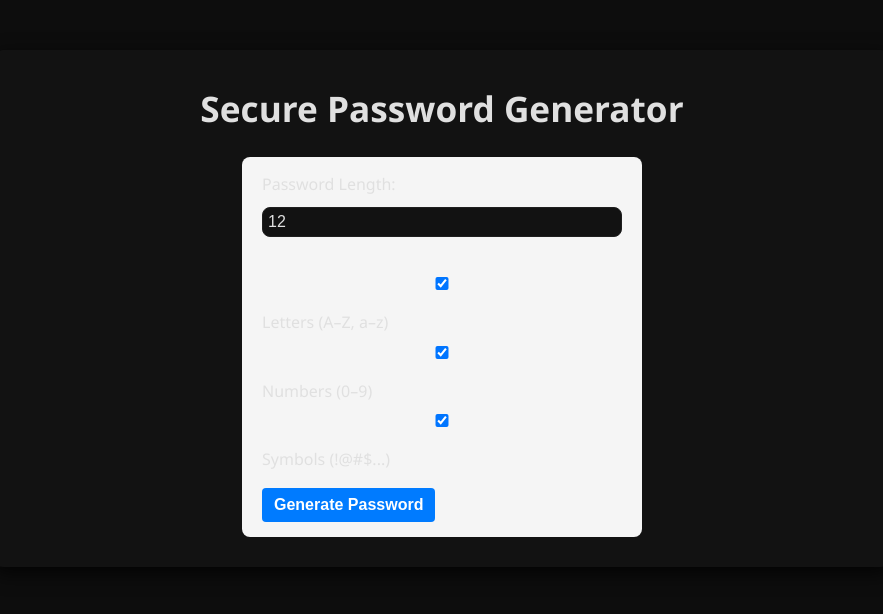
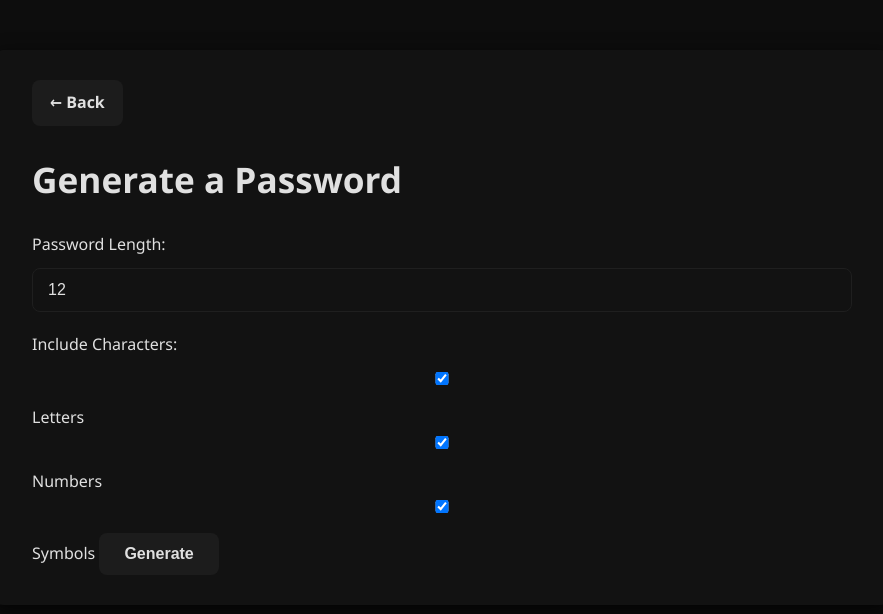
Before and after one commit to zach123abc/Hackathon-CyberSheild, a Flask app: page /generate in a window 1280 px wide. Shown: the part 69-683 px from the top of the page, without its empty margins (198-1081 px from the left). Run offline with Flask 3, Linux system fonts and the light colour scheme.

Commit message:
Update generate.html

```diff
--- a/templates/generate.html
+++ b/templates/generate.html
@@ -3,110 +3,40 @@
 {% block title %}Generate Password{% endblock %}
 
 {% block content %}
-<h1>Secure Password Generator</h1>
+<a class="back-btn" href="{{ url_for('menu') }}">← Back</a>
+<h1>Generate a Password</h1>
 
-<form method="post" class="password-form">
-  <div class="form-group">
+<form method="post">
   <label for="length">Password Length:</label>
   <input type="number" id="length" name="length" min="4" max="64" value="12" required>
-  </div>
 
-  <div class="form-group checkboxes">
-    <label><input type="checkbox" name="letters" checked> Letters (A–Z, a–z)</label>
-    <label><input type="checkbox" name="numbers" checked> Numbers (0–9)</label>
-    <label><input type="checkbox" name="symbols" checked> Symbols (!@#$...)</label>
-  </div>
+  <label>Include Characters:</label>
+  <input type="checkbox" id="letters" name="letters" checked> Letters
+  <input type="checkbox" id="numbers" name="numbers" checked> Numbers
+  <input type="checkbox" id="symbols" name="symbols" checked> Symbols
 
-  <button type="submit" class="btn">Generate Password</button>
+  <button type="submit">Generate</button>
 </form>
 
 {% if password %}
-  <div class="result-box">
-    <p><strong>Generated Password:</strong></p>
-    <div class="password-display" id="password">{{ password }}</div>
-    <button id="copyBtn" class="btn secondary">Copy to Clipboard</button>
-    <button id="regenBtn" class="btn secondary">Regenerate</button>
-  </div>
+<p><strong>Generated Password:</strong> <span id="password">{{ password }}</span></p>
+<button id="copyBtn">Copy to clipboard</button>
 {% endif %}
 
-<style>
-  h1 {
-    text-align: center;
-    margin-bottom: 20px;
-  }
-  .password-form {
-    max-width: 400px;
-    margin: 0 auto;
-    background: #f5f5f5;
-    padding: 15px 20px;
-    border-radius: 8px;
-  }
-  .form-group {
-    margin-bottom: 15px;
-  }
-  .form-group input[type="number"] {
-    width: 100%;
-    padding: 5px;
-  }
-  .checkboxes label {
-    display: block;
-    margin-bottom: 5px;
-  }
-  .btn {
-    background: #007bff;
-    color: white;
-    border: none;
-    padding: 8px 12px;
-    cursor: pointer;
-    border-radius: 4px;
-  }
-  .btn:hover {
-    background: #0056b3;
-  }
-  .btn.secondary {
-    background: #444;
-    margin-top: 10px;
-    margin-right: 5px;
-  }
-  .result-box {
-    max-width: 400px;
-    margin: 20px auto;
-    text-align: center;
-  }
-  .password-display {
-    background: #eee;
-    padding: 10px;
-    border-radius: 6px;
-    font-family: monospace;
-    font-size: 1.1em;
-    word-break: break-all;
-    margin-bottom: 10px;
-  }
-</style>
-
 <script>
-document.addEventListener('DOMContentLoaded', () => {
+document.addEventListener('DOMContentLoaded', function () {
   const copyBtn = document.getElementById('copyBtn');
-  const regenBtn = document.getElementById('regenBtn');
-  const pwEl = document.getElementById('password');
-
-  if (copyBtn) {
+  if (!copyBtn) return;
   copyBtn.addEventListener('click', async () => {
+    const pw = document.getElementById('password').textContent;
     try {
-        await navigator.clipboard.writeText(pwEl.textContent);
+      await navigator.clipboard.writeText(pw);
       copyBtn.textContent = 'Copied!';
-        setTimeout(() => copyBtn.textContent = 'Copy to Clipboard', 1400);
+      setTimeout(() => copyBtn.textContent = 'Copy to clipboard', 1400);
     } catch {
-        copyBtn.textContent = 'Copy Failed';
+      copyBtn.textContent = 'Copy failed';
     }
   });
-  }
-
-  if (regenBtn) {
-    regenBtn.addEventListener('click', () => {
-      document.querySelector('.password-form').submit();
-    });
-  }
 });
 </script>
 {% endblock %}
```
Lines whose indentation alone changed are shown as unchanged.
